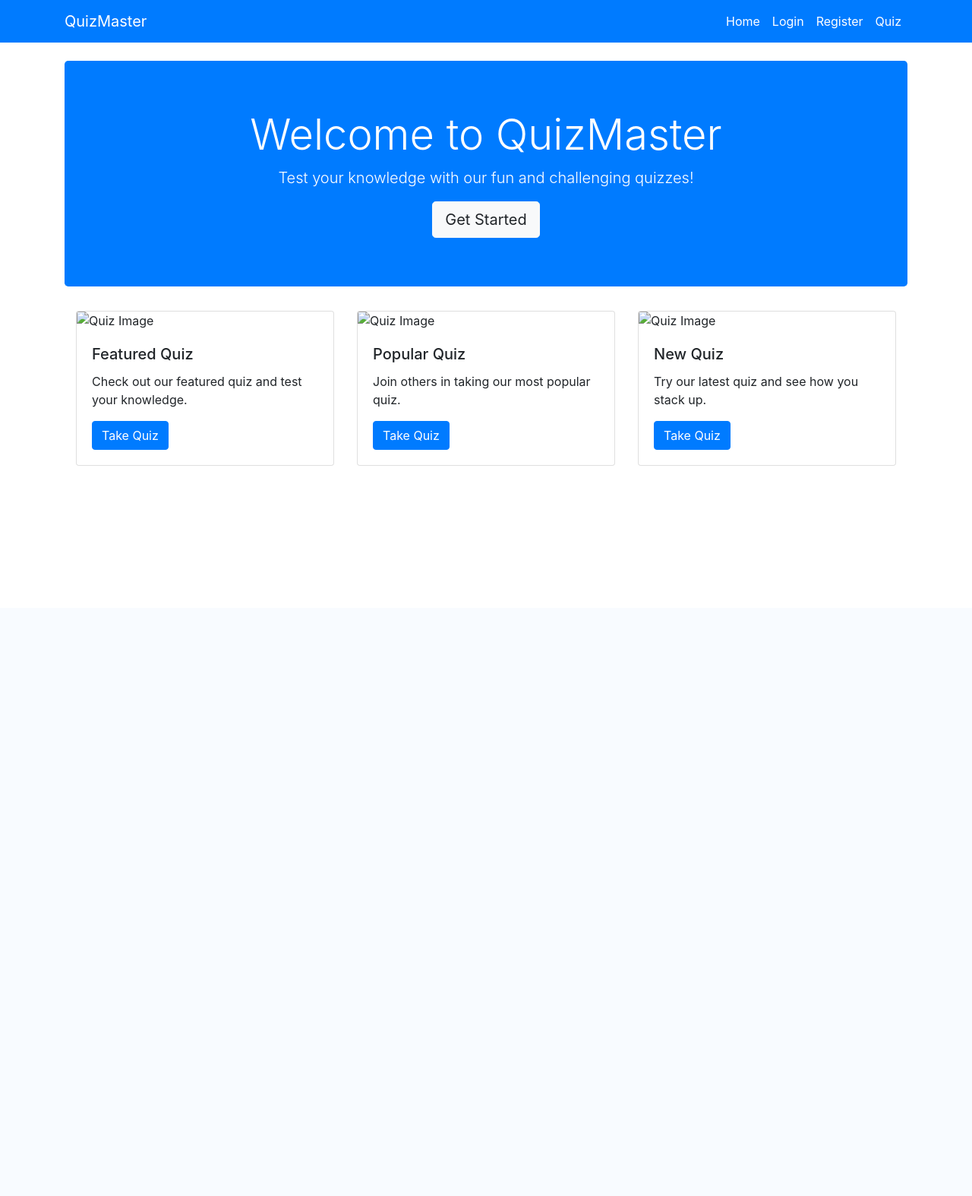
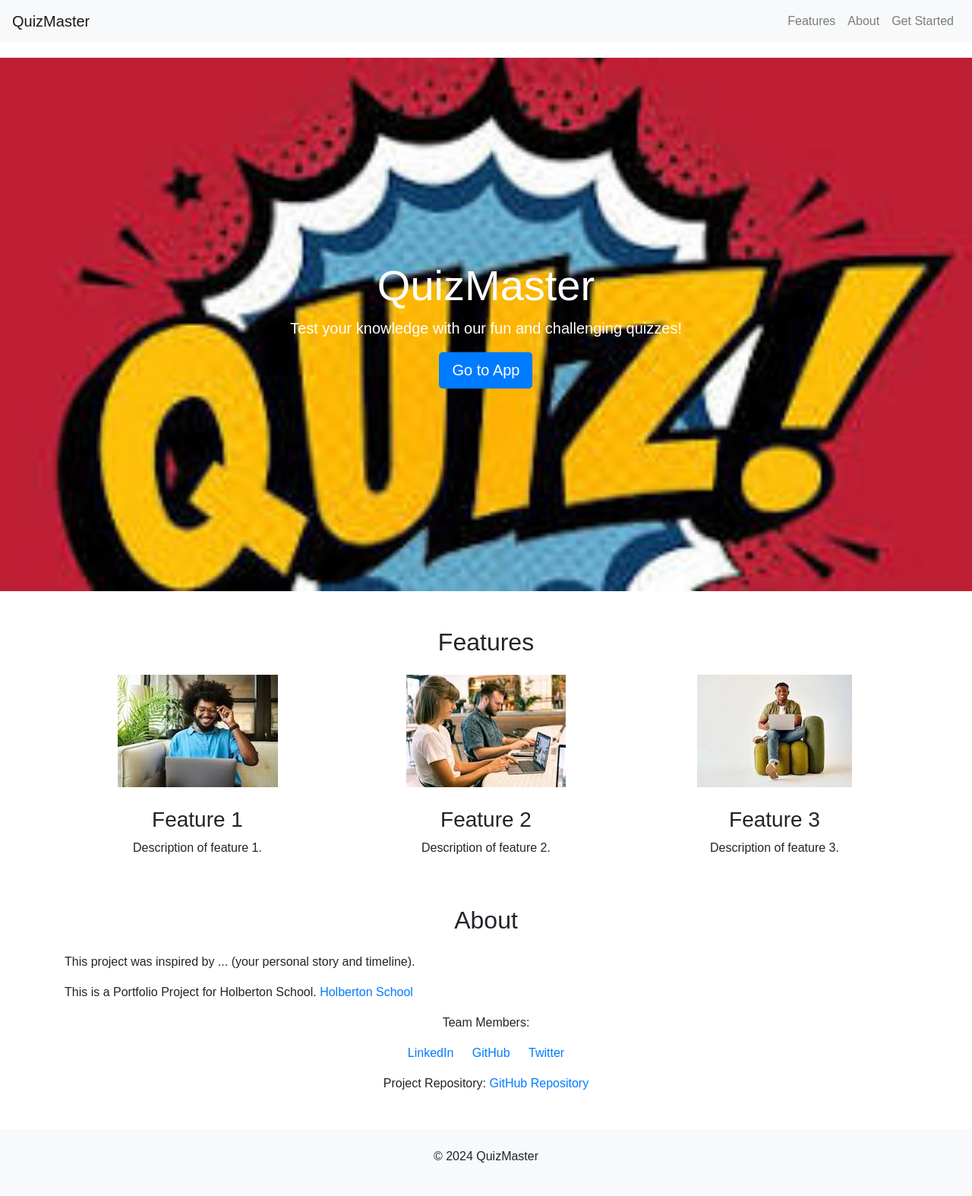
Before and after one commit to Christopherdominic/new_quizapp, a Flask app: page / in a window 1280 px wide. Shown: the whole page at 76% size. Before the commit the page ends 613 px from the top, so only its background shows below. Run offline with Flask 2, Linux system fonts and the light colour scheme; some libraries are stand-ins or nearby versions.

Commit message:
latest changes

```diff
--- a/app.py
+++ b/app.py
@@ -1,16 +1,29 @@
-from flask import Flask, render_template, request, redirect, url_for, flash
-from flask_pymongo import PyMongo
+from flask import Flask, request, jsonify, render_template, redirect, url_for, session, flash
+from flask_sqlalchemy import SQLAlchemy
+from werkzeug.security import generate_password_hash, check_password_hash
+from functools import wraps
 import jwt
 import datetime
+import requests
+import logging
+
+# Configure logging
+logging.basicConfig(level=logging.DEBUG)
 
 app = Flask(__name__)
 app.secret_key = 'your_secret_key'
-app.config["MONGO_URI"] = "mongodb://localhost:27017/yourdbname"
-mongo = PyMongo(app)
+app.config['SQLALCHEMY_DATABASE_URI'] = 'sqlite:///yourdbname.db'
+app.config['SQLALCHEMY_TRACK_MODIFICATIONS'] = False
+db = SQLAlchemy(app)
+
+class User(db.Model):
+    id = db.Column(db.Integer, primary_key=True)
+    email = db.Column(db.String(64), unique=True, nullable=False)
+    password_hash = db.Column(db.String(128), nullable=False)
 
 def generate_token(user_id):
     payload = {
-        'user_id': str(user_id),
+        'user_id': user_id,
         'exp': datetime.datetime.utcnow() + datetime.timedelta(hours=1)
     }
     return jwt.encode(payload, app.secret_key, algorithm='HS256')
@@ -22,40 +35,92 @@ def index():
 @app.route('/login', methods=['GET', 'POST'])
 def login():
     if request.method == 'POST':
-        username = request.form['username']
-        password = request.form['password']
-        user = mongo.db.users.find_one({'username': username})
-        if user and user['password'] == password:
-            token = generate_token(user['_id'])
-            return redirect(url_for('quiz', token=token))
+        email = request.form.get('email')
+        password = request.form.get('password')
+        logging.debug(f"Login attempt for email: {email}")
+
+        if not email or not password:
+            flash('Email and Password are required')
+            return redirect(url_for('login'))
+
+        user = User.query.filter_by(email=email).first()
+        if user:
+            logging.debug(f"User found: {user.email}")
+        else:
+            logging.debug(f"User not found: {email}")
+
+        if user and check_password_hash(user.password_hash, password):
+            token = generate_token(user.id)
+            session['token'] = token  # Store the token in the session
+            logging.debug(f"Login successful for email: {email}")
+            return redirect(url_for('quiz'))
         flash('Invalid credentials')
     return render_template('login.html')
 
 @app.route('/register', methods=['GET', 'POST'])
 def register():
     if request.method == 'POST':
-        username = request.form['username']
+        email = request.form['email']
         password = request.form['password']
-        if mongo.db.users.find_one({'username': username}):
-            flash('Username already exists')
+        logging.debug(f"Attempting registration for email: {email}")
+        if User.query.filter_by(email=email).first():
+            flash('Email already exists')
         else:
-            mongo.db.users.insert_one({'username': username, 'password': password})
+            password_hash = generate_password_hash(password)
+            new_user = User(email=email, password_hash=password_hash)
+            db.session.add(new_user)
+            db.session.commit()
+            logging.debug(f"Registration successful for email: {email}")
             flash('Registration successful, please login')
             return redirect(url_for('login'))
     return render_template('register.html')
 
 @app.route('/quiz')
 def quiz():
-    token = request.args.get('token')
+    token = session.get('token')
+    logging.debug(f"Accessing quiz with token: {token}")
+    if not token:
+        flash('Invalid token, please login again')
+        logging.error("Invalid token")
+        return redirect(url_for('login'))
     try:
-        jwt.decode(token, app.secret_key, algorithms=['HS256'])
-        return render_template('quiz.html')
+        decoded = jwt.decode(token, app.secret_key, algorithms=['HS256'])
+        logging.debug(f"Token decoded: {decoded}")
+        questions = fetch_questions()
+        result = session.pop('result', None)  # Retrieve and remove result from session
+        return render_template('quiz.html', questions=questions, result=result)
     except jwt.ExpiredSignatureError:
         flash('Session expired, please login again')
+        logging.error("Session expired")
         return redirect(url_for('login'))
     except jwt.InvalidTokenError:
         flash('Invalid token, please login again')
+        logging.error("Invalid token")
         return redirect(url_for('login'))
 
+def fetch_questions():
+    response = requests.get('https://opentdb.com/api.php?amount=10&type=multiple')
+    data = response.json()
+    return data['results']
+
+@app.route('/submit_quiz', methods=['POST'])
+def submit_quiz():
+    # Process the submitted quiz answers here
+    submitted_answers = request.form
+    correct_answers = fetch_questions()  # Fetch correct answers again (ideally should store initially)
+
+    score = 0
+    for i, question in enumerate(correct_answers):
+        if submitted_answers.get(f'question{i+1}') == question['correct_answer']:
+            score += 1
+
+    # Store the result in the session
+    session['result'] = f'You scored {score} out of {len(correct_answers)}'
+
+    flash('Quiz submitted successfully!')
+    return redirect(url_for('quiz'))
+
 if __name__ == '__main__':
+    # Ensure the database and tables are created
+    db.create_all()
     app.run(debug=True)
--- a/static/css/style.css
+++ b/static/css/style.css
@@ -1,61 +1,57 @@
-/* styles.css */
-
+/* General Styles */
 body {
     font-family: Arial, sans-serif;
-    background-color: #f8f9fa;
+    margin: 0;
+    padding: 0;
 }
 
-.navbar {
-    background-color: #007bff;
+header {
+    margin-bottom: 20px;
 }
 
-.navbar-brand, .nav-link {
-    color: #fff !important;
+footer {
+    text-align: center;
+    padding: 10px;
+    background: #f8f9fa;
 }
 
-.nav-link:hover {
-    background-color: #0056b3;
-    border-radius: 5px;
+.cover {
+    position: relative;
+    text-align: center;
+    color: white;
+    margin-bottom: 40px;
 }
 
-.container {
-    margin-top: 20px;
+.cover-img {
+    width: 100%;
+    height: auto;
 }
 
-.jumbotron {
-    padding: 4rem 2rem;
-    border-radius: 10px;
+.cover-text {
+    position: absolute;
+    top: 50%;
+    left: 50%;
+    transform: translate(-50%, -50%);
 }
 
-.card {
-    border: none;
-    border-radius: 10px;
-    background-color: #fff;
-    color: #000;
+#features .img-fluid {
+    margin-bottom: 20px;
 }
 
-.card-body {
-    padding: 1.5rem;
+#features h3 {
+    margin-top: 10px;
 }
 
-.card-title {
-    color: #007bff;
+#about ul {
+    list-style-type: none;
+    padding: 0;
 }
 
-.form-control {
-    border-radius: 0.25rem;
+#about ul li {
+    display: inline;
+    margin-right: 10px;
 }
 
-.btn-primary {
-    background-color: #007bff;
-    border: none;
+.list-inline-item {
+    margin: 0 10px;
 }
-
-.btn-primary:hover {
-    background-color: #0056b3;
-}
-
-.img-fluid {
-    margin-top: 20px;
-    border-radius: 10px;
-}
--- a/templates/base.html
+++ b/templates/base.html
@@ -4,39 +4,39 @@
     <meta charset="UTF-8">
     <meta name="viewport" content="width=device-width, initial-scale=1.0">
     <title>QuizMaster</title>
-    <link href="https://stackpath.bootstrapcdn.com/bootstrap/4.5.2/css/bootstrap.min.css" rel="stylesheet">
-    <link href="{{ url_for('static', filename='css/styles.css') }}" rel="stylesheet">
+    <link rel="stylesheet" href="https://stackpath.bootstrapcdn.com/bootstrap/4.5.2/css/bootstrap.min.css">
+    <link rel="stylesheet" href="{{ url_for('static', filename='css/style.css') }}">
 </head>
 <body>
-    <nav class="navbar navbar-expand-lg navbar-light bg-primary mb-4">
-        <div class="container">
-            <a class="navbar-brand text-white" href="{{ url_for('index') }}">QuizMaster</a>
+    <header>
+        <nav class="navbar navbar-expand-lg navbar-light bg-light">
+            <a class="navbar-brand" href="/">QuizMaster</a>
             <button class="navbar-toggler" type="button" data-toggle="collapse" data-target="#navbarNav" aria-controls="navbarNav" aria-expanded="false" aria-label="Toggle navigation">
                 <span class="navbar-toggler-icon"></span>
             </button>
             <div class="collapse navbar-collapse" id="navbarNav">
                 <ul class="navbar-nav ml-auto">
                     <li class="nav-item">
-                        <a class="nav-link text-white" href="{{ url_for('index') }}">Home</a>
+                        <a class="nav-link" href="#features">Features</a>
                     </li>
                     <li class="nav-item">
-                        <a class="nav-link text-white" href="{{ url_for('login') }}">Login</a>
+                        <a class="nav-link" href="#about">About</a>
                     </li>
                     <li class="nav-item">
-                        <a class="nav-link text-white" href="{{ url_for('register') }}">Register</a>
-                    </li>
-                    <li class="nav-item">
-                        <a class="nav-link text-white" href="{{ url_for('quiz') }}">Quiz</a>
+                        <a class="nav-link" href="{{ url_for('register') }}">Get Started</a>
                     </li>
                 </ul>
             </div>
-        </div>
-    </nav>
-    <div class="container">
+        </nav>
+    </header>
+    <main>
         {% block content %}{% endblock %}
-    </div>
+    </main>
+    <footer class="text-center py-4">
+        <p>&copy; 2024 QuizMaster</p>
+    </footer>
     <script src="https://code.jquery.com/jquery-3.5.1.slim.min.js"></script>
-    <script src="https://cdn.jsdelivr.net/npm/@popperjs/core@2.5.2/dist/umd/popper.min.js"></script>
+    <script src="https://cdn.jsdelivr.net/npm/@popperjs/core@2.9.2/dist/umd/popper.min.js"></script>
     <script src="https://stackpath.bootstrapcdn.com/bootstrap/4.5.2/js/bootstrap.min.js"></script>
 </body>
 </html>
--- a/templates/index.html
+++ b/templates/index.html
@@ -1,45 +1,51 @@
 {% extends "base.html" %}
 
 {% block content %}
-<div class="jumbotron text-center bg-primary text-white">
-    <div class="container">
-        <h1 class="display-4">Welcome to QuizMaster</h1>
+<!-- Cover Section -->
+<div class="cover text-center">
+    <img src="{{ url_for('static', filename='images/quizimage.jpg') }}" alt="Cover Image" class="cover-img">
+    <div class="cover-text">
+        <h1 class="display-4">QuizMaster</h1>
         <p class="lead">Test your knowledge with our fun and challenging quizzes!</p>
-        <a href="{{ url_for('register') }}" class="btn btn-light btn-lg">Get Started</a>
+        <a href="{{ url_for('quiz') }}" class="btn btn-primary btn-lg">Go to App</a>
     </div>
 </div>
-<div class="container">
+
+<!-- Features Section -->
+<section id="features" class="container my-5">
+    <h2 class="text-center mb-4">Features</h2>
     <div class="row">
-        <div class="col-md-4">
-            <div class="card mb-4">
-                <img src="https://via.placeholder.com/350x150" class="card-img-top" alt="Quiz Image">
-                <div class="card-body">
-                    <h5 class="card-title">Featured Quiz</h5>
-                    <p class="card-text">Check out our featured quiz and test your knowledge.</p>
-                    <a href="{{ url_for('quiz') }}" class="btn btn-primary">Take Quiz</a>
-                </div>
-            </div>
+        <div class="col-md-4 text-center">
+            <img src="{{ url_for('static', filename='images/afroguy.jpg') }}" alt="Feature 1" class="img-fluid mb-3">
+            <h3>Feature 1</h3>
+            <p>Description of feature 1.</p>
         </div>
-        <div class="col-md-4">
-            <div class="card mb-4">
-                <img src="https://via.placeholder.com/350x150" class="card-img-top" alt="Quiz Image">
-                <div class="card-body">
-                    <h5 class="card-title">Popular Quiz</h5>
-                    <p class="card-text">Join others in taking our most popular quiz.</p>
-                    <a href="{{ url_for('quiz') }}" class="btn btn-primary">Take Quiz</a>
-                </div>
-            </div>
+        <div class="col-md-4 text-center">
+            <img src="{{ url_for('static', filename='images/manandwoman.jpg') }}" alt="Feature 2" class="img-fluid mb-3">
+            <h3>Feature 2</h3>
+            <p>Description of feature 2.</p>
         </div>
-        <div class="col-md-4">
-            <div class="card mb-4">
-                <img src="https://via.placeholder.com/350x150" class="card-img-top" alt="Quiz Image">
-                <div class="card-body">
-                    <h5 class="card-title">New Quiz</h5>
-                    <p class="card-text">Try our latest quiz and see how you stack up.</p>
-                    <a href="{{ url_for('quiz') }}" class="btn btn-primary">Take Quiz</a>
-                </div>
-            </div>
+        <div class="col-md-4 text-center">
+            <img src="{{ url_for('static', filename='images/naijaguy.jpg') }}" alt="Feature 3" class="img-fluid mb-3">
+            <h3>Feature 3</h3>
+            <p>Description of feature 3.</p>
         </div>
     </div>
-</div>
+</section>
+
+<!-- About Section -->
+<section id="about" class="container my-5">
+    <h2 class="text-center mb-4">About</h2>
+    <p>This project was inspired by ... (your personal story and timeline).</p>
+    <p>This is a Portfolio Project for Holberton School. <a href="https://holbertonschool.com">Holberton School</a></p>
+    <div class="text-center">
+        <p>Team Members:</p>
+        <ul class="list-inline">
+            <li class="list-inline-item"><a href="https://www.linkedin.com/in/yourprofile">LinkedIn</a></li>
+            <li class="list-inline-item"><a href="https://github.com/yourprofile">GitHub</a></li>
+            <li class="list-inline-item"><a href="https://twitter.com/yourprofile">Twitter</a></li>
+        </ul>
+        <p>Project Repository: <a href="https://github.com/yourrepository">GitHub Repository</a></p>
+    </div>
+</section>
 {% endblock %}
```
Also changed, not shown: config.py (+5 -2 lines), templates/quiz.html (+44 -6 lines), templates/register.html (+5 -8 lines), instance/yourdbname.db (added), static/images/afroguy.jpg (added), static/images/manandwoman.jpg (added), static/images/naijaguy.jpg (added), static/images/quizimage.jpg (added), 2 other files.
